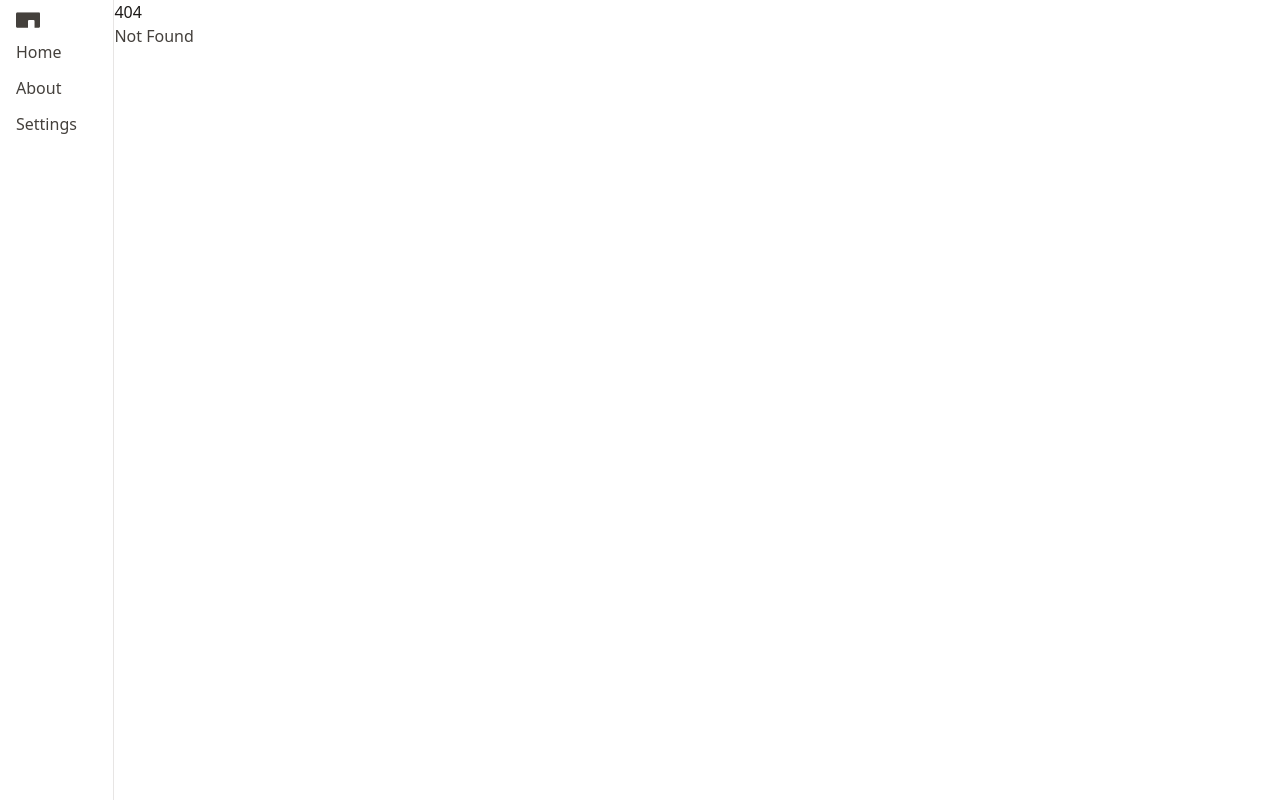
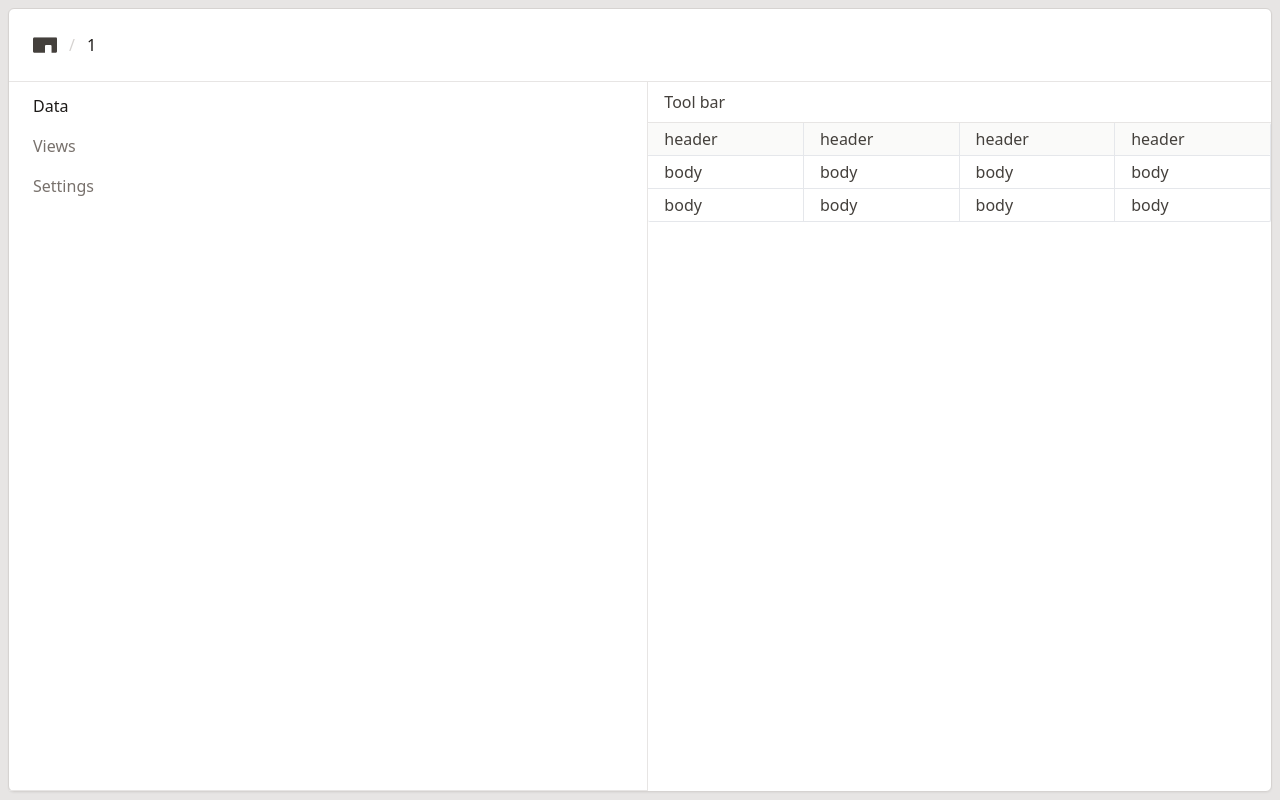
Before and after one commit to daviddkkim/Driver-svelte, a SvelteKit app: page /project/1/data in a window 1280 px wide. Before the commit this address had no page. Built offline with nearby package versions, Linux system fonts and the light colour scheme.

Commit message:
ui stuff

```diff
--- /dev/null
+++ b/src/components/Icons/Search.svelte
@@ -0,0 +1,13 @@
+<svg
+	xmlns="http://www.w3.org/2000/svg"
+	width="24"
+	height="24"
+	viewBox="0 0 24 24"
+	fill="none"
+	stroke="currentColor"
+	stroke-width="2"
+	stroke-linecap="round"
+	stroke-linejoin="round"
+	class="feather feather-search"
+	><circle cx="11" cy="11" r="8" /><line x1="21" y1="21" x2="16.65" y2="16.65" /></svg
+>
--- a/src/components/Table/Table.svelte
+++ b/src/components/Table/Table.svelte
@@ -1,9 +1,9 @@
 <script lang="ts">
-	const TableContainer = `bg-white border border-t-0 border-l-0 rounded-sm text-stone-700 hover:bg-stone-100`;
+	const TableContainer = `bg-white border border-t-0 border-l-0 rounded-sm text-stone-700 w-full h-fit`;
 	const TableHeader = `flex border-b`;
-	const HeaderCell = `bg-stone-50 font-medium p-4  border-r text-stone-700 hover:bg-stone-100 w-full last:border-r-0 last:rounded-r-sm first:rounded-l-sm`;
+	const HeaderCell = `bg-stone-50 font-medium px-4 py-1  border-r text-stone-700 hover:bg-stone-100 w-full last:border-r-0 last:rounded-r-sm first:rounded-l-sm`;
 	const TableRow = ` flex border-b last:border-b-0`;
-	const TableCell = `bg-white p-4  border-r text-stone-700 hover:bg-stone-100 w-full last:border-r-0 last:rounded-r-sm first:rounded-l-sm`;
+	const TableCell = `bg-white px-4 py-1  border-r text-stone-700 hover:bg-stone-100 w-full last:border-r-0 last:rounded-r-sm first:rounded-l-sm`;
 </script>
 
 <div class={TableContainer}>
--- a/src/components/index.ts
+++ b/src/components/index.ts
@@ -1,8 +1,10 @@
 import { Navigation } from './Navigation';
 import DriverLogo from './Icons/DriverLogo.svelte';
+import Search from './Icons/Search.svelte';
 import { Table } from './Table';
 export {
     Navigation,
     DriverLogo,
-    Table
+    Table,
+    Search as SearchIcon
 }
--- a/src/routes/+layout.svelte
+++ b/src/routes/+layout.svelte
@@ -1,13 +1,13 @@
 <script>
 	import '../app.css';
-	import { Navigation } from '../components';
 
-	const Container = `flex`;
-	const ContentContainer = 'flex flex-col w-full';
+	const Container = `flex bg-stone-200 h-full min-h-screen w-full min-w-screen`;
+	const ContentContainer =
+		'flex flex-col w-full m-2 bg-white rounded-md shadow-sm border-stone-300 border';
+
 </script>
 
 <div class={Container}>
-	<Navigation />
 	<div class={ContentContainer}>
 		<slot />
 	</div>
--- a/src/routes/+page.svelte
+++ b/src/routes/+page.svelte
@@ -1,15 +1,20 @@
 <script lang="ts">
-	const Layout = `flex flex-col gap-4 p-4`;
-	const CardsLayout = `flex flex gap-2`;
+	import { DriverLogo } from '../components';
+
+	const Layout = `flex flex-col gap-4`;
+	const CardsLayout = `flex flex gap-2 px-4`;
 	const Card = `bg-white border rounded-md p-4 text-stone-700 hover:bg-stone-100`;
-	const NewButton = `border rounded-md p-4 text-stone-700 border-dashed`
+	const NewButton = `border rounded-md p-4 text-stone-700 border-dashed`;
+	const TopNav = `flex w-full px-6 py-6 font-medium text-stone-900 border-b border-stone-200`;
 </script>
 
 <div class={Layout}>
-	<h1>Projects</h1>
+	<div class={TopNav}>
+		<DriverLogo width={24} height={24} />
+	</div>
+
 	<div class={CardsLayout}>
 		<a href="/project/something" class={Card}> Something</a>
 		<button class={NewButton}> + </button>
-
 	</div>
 </div>
--- a/src/routes/project/[slug]/+layout.svelte
+++ b/src/routes/project/[slug]/+layout.svelte
@@ -1,23 +1,31 @@
 <script lang="ts">
 	import { page } from '$app/stores';
+	import { DriverLogo } from '../../../components';
 
-	const TopNav = `flex w-full  px-4 py-2 font-medium`;
-	const TabNav = `flex w-full border-b px-2 py-0 gap-4`;
-	const TabItem = `flex px-2 py-3 rounded-sm text-stone-700 hover:bg-stone-100`;
-	const ActiveTabItem = `flex px-2 py-3 rounded-sm text-stone-700 hover:bg-stone-100 border-b-2 border-orange-300`;
+	const TopNav = `flex w-full  px-6 py-6 font-medium text-stone-900 border-b border-stone-200`;
+	const TabNav = `flex w-full flex-col border-b px-4 py-2 gap-2 w-fit border-r border-stone-200`;
+	const TabItem = `flex px-2 py-1 rounded-sm text-stone-500 hover:text-stone-600 hover:bg-stone-50 `;
+	const ActiveTabItem = `flex px-2 py-1 rounded-sm text-stone-900 `;
 	let activeTabValue = $page.route.id?.substring($page.route.id.lastIndexOf('/') + 1);
 </script>
 
-<div class={TopNav}>{$page.params.slug}</div>
+<div class={TopNav}>
+	<a href={'/'} class={'font-[400] text-stone-500 hover:text-stone-600'}>
+		<DriverLogo width={24} height={24} />
+	</a>
+	<span class={'text-stone-300 px-3'}> / </span>
+	{$page.params.slug}
+</div>
+<div class={'flex w-full h-full'}>
 	<div class={TabNav}>
 		<a
-		class={activeTabValue === 'database' ? ActiveTabItem : TabItem}
-		href={`/project/${$page.params.slug}/database`}
+			class={activeTabValue === 'data' ? ActiveTabItem : TabItem}
+			href={`/project/${$page.params.slug}/data`}
 			on:click={() => {
-			activeTabValue = 'database';
+				activeTabValue = 'data';
 			}}
 		>
-		Database
+			Data
 		</a>
 		<a
 			class={activeTabValue === 'views' ? ActiveTabItem : TabItem}
@@ -35,3 +43,4 @@
 		>
 	</div>
 	<slot />
+</div>
--- a/src/routes/project/[slug]/+page.ts
+++ b/src/routes/project/[slug]/+page.ts
@@ -1,5 +1,5 @@
 import { redirect } from "@sveltejs/kit";
 
 export function load({ params }) {
-    throw redirect(307, `/project/${params.slug}/database`);
+    throw redirect(307, `/project/${params.slug}/data`);
 }
--- /dev/null
+++ b/src/routes/project/[slug]/data/+page.svelte
@@ -0,0 +1,10 @@
+<script lang="ts">
+	import { Table, SearchIcon } from '../../../../components';
+</script>
+
+<div class={'flex flex-col w-full'}>
+	<div class={'flex items-center px-4 py-2 w-full border-b border-stone-200'}>
+		Tool bar
+</div>
+	<Table />
+</div>
--- a/src/routes/project/[slug]/database/+page.svelte
+++ /dev/null
@@ -1,7 +0,0 @@
-<script lang="ts">
-	import { Table } from '../../../../components';
-</script>
-
-<Table>
-
-</Table>
```
Lines whose indentation alone changed are shown as unchanged.
